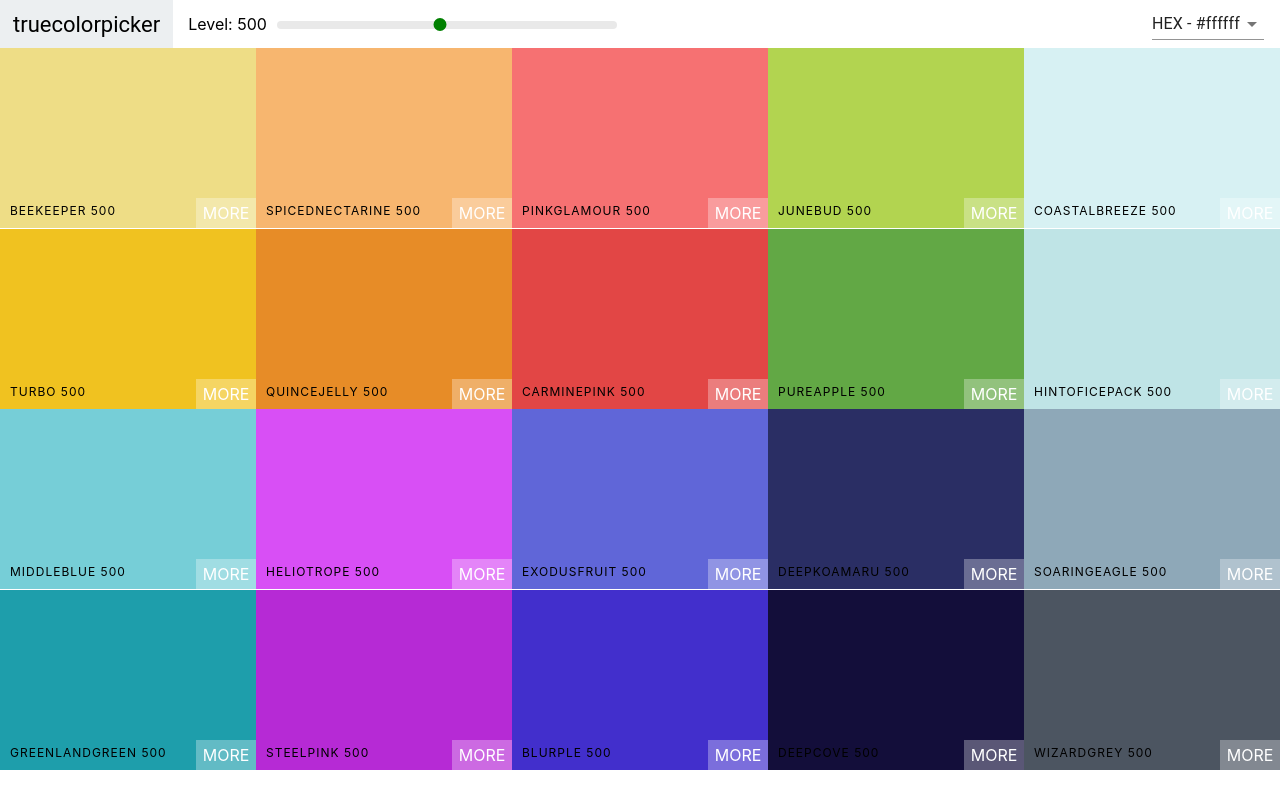
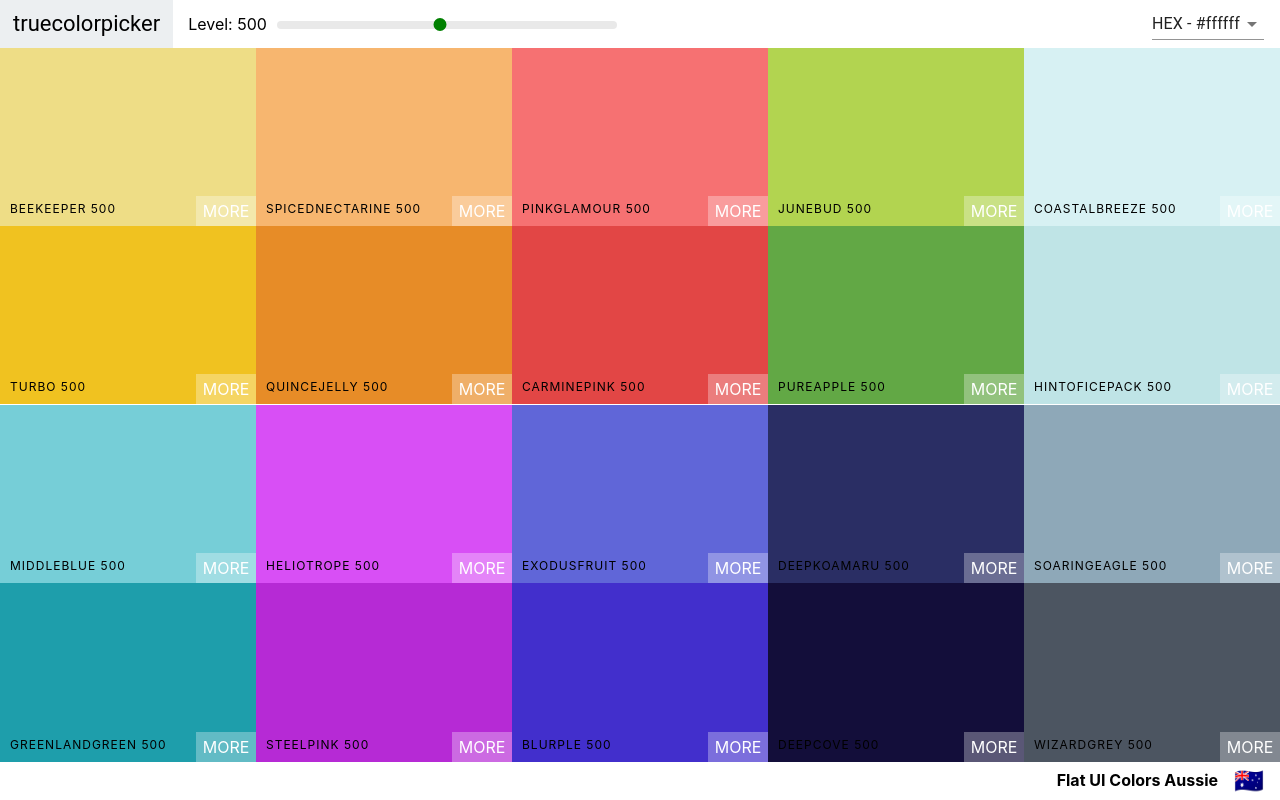
Before and after one commit to shanejames90/through-color, a React (Create React App) app: page / in a window 1280 px wide. Built offline with nearby package versions, Linux system fonts and the light colour scheme.

Commit message:
add palette footer

```diff
--- a/src/Palette.css
+++ b/src/Palette.css
@@ -1,6 +1,23 @@
 .Palette {
     height: 100vh;
+    display: flex;
+    flex-direction: column;
 }
 .Palette-colors {
     height: 90%;
 }
+
+.Palette-footer {
+    background-color: white;
+    height: 5vh;
+    display: flex;
+    justify-content: flex-end;
+    align-items: center;
+    font-weight: bold;
+
+}
+
+.emoji {
+    font-size: 1.5rem;
+    margin: 1rem;
+}
--- a/src/Palette.js
+++ b/src/Palette.js
@@ -16,19 +16,21 @@
         this.setState({ format: val })
     }
     render() {
-        const { colors } = this.props.palette
+        const { colors, paletteName, emoji } = this.props.palette
         const { level, format } = this.state
         const colorBoxes = colors[level].map(color => {
-            return <ColorBox background={color[format]} name={color.name} />
+            return <ColorBox background={color[format]} name={color.name} key={color.id} />
         })
         return (
             <div className="Palette">
                 <Navbar level={level} changeLevel={this.changeLevel} handleChange={this.changeFormat} />
-                {/* Navbar goes here */}
                <div className="Palette-colors">
                   {colorBoxes}
                </div>
-               {/* footer */}
+               <footer className="Palette-footer">
+                {paletteName}
+                <span className="emoji">{emoji}</span>
+               </footer>
             </div>
         );
     }
```
